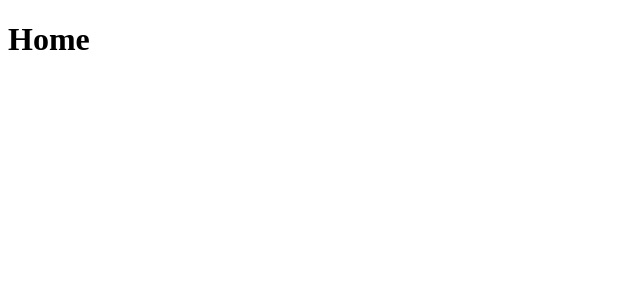
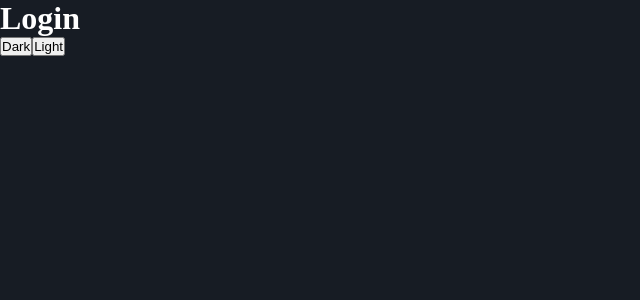
Before and after one commit to Woodsphreaker/react-web-ts-project-boilerplate, a React (Create React App) app: page / in a window 1280 px wide. Before the commit this address led to /home. Shown: the top 300 px of the page, without its empty margins (0-640 px from the left). Built offline with nearby package versions, Linux system fonts and the light colour scheme.

Commit message:
chore: Added global styles

```diff
--- a/src/App.tsx
+++ b/src/App.tsx
@@ -2,6 +2,7 @@ import React from 'react'
 import RootProvider from './context/index'
 import ThemeProvider from './themes/ThemeProvider'
 import Routes from './routes/index'
+import GlobalStyles from './styles/GlobalStyles'
 
 import history from './services/history'
 import { Router } from 'react-router-dom'
@@ -11,8 +12,8 @@ const App: React.FC = () => {
     <>
       <RootProvider>
         <ThemeProvider>
+          <GlobalStyles />
           <Router history={history}>
-            {console.log({ history, root: 'sim' })}
             <Routes />
           </Router>
         </ThemeProvider>
--- a/src/context/AuthenticationContext/index.tsx
+++ b/src/context/AuthenticationContext/index.tsx
@@ -34,7 +34,7 @@ const AuthenticationContext = createContext({} as IAuthenticationProvider)
 const AuthenticationProvider = ({
   children
 }: IAuthenticationProps): ReactElement => {
-  const [isAuthenticated, setAuthentication] = useState(true)
+  const [isAuthenticated, setAuthentication] = useState(false)
 
   useEffect(() => {
     setTimeout(() => {
--- a/src/context/ThemeContext/index.tsx
+++ b/src/context/ThemeContext/index.tsx
@@ -5,7 +5,7 @@ import React, {
   useContext,
   useState
 } from 'react'
-import { darkTheme, lightTheme } from '../../themes/index'
+import { dark, light } from '../../themes/index'
 
 interface IThemeProps {
   children?: ReactNode
@@ -17,7 +17,7 @@ interface IThemeOptions {
 
 interface IThemeProviderProps {
   theme: {
-    backgroundColor: string
+    colors: {}
   }
   choseTheme: ({ themeName }: IThemeOptions) => void
 }
@@ -25,13 +25,13 @@ interface IThemeProviderProps {
 const ThemeContext = createContext({} as IThemeProviderProps)
 
 const ThemeProvider = ({ children }: IThemeProps): ReactElement => {
-  const [theme, setTheme] = useState(darkTheme)
+  const [theme, setTheme] = useState(dark)
 
   const choseTheme = ({ themeName }: IThemeOptions): void => {
     const themes = {
-      dark: darkTheme,
-      light: lightTheme,
-      default: darkTheme
+      dark,
+      light,
+      default: dark
     }
 
     const selectedTheme = themes[themeName] || themes.default
--- a/src/pages/Login/index.tsx
+++ b/src/pages/Login/index.tsx
@@ -1,11 +1,24 @@
 import React from 'react'
 
-// import { Container } from './styles';
+import { Text } from './styles'
+
+import { useTheme } from '../../context/ThemeContext'
 
 const Login: React.FC = () => {
+  const { choseTheme } = useTheme()
+
   return (
     <div>
-      <h1>Login</h1>
+      <h1>
+        <Text>Login</Text>
+      </h1>
+
+      <button onClick={() => choseTheme({ themeName: 'dark' })} type="button">
+        Dark
+      </button>
+      <button onClick={() => choseTheme({ themeName: 'light' })} type="button">
+        Light
+      </button>
     </div>
   )
 }
--- /dev/null
+++ b/src/pages/Login/styles.ts
@@ -0,0 +1,7 @@
+import styled from 'styled-components'
+
+import { IThemeProps } from '../../themes/index'
+
+export const Text = styled.p`
+  color: ${({ theme }: IThemeProps) => theme.colors.text};
+`
--- /dev/null
+++ b/src/styles/GlobalStyles.ts
@@ -0,0 +1,20 @@
+import { createGlobalStyle } from 'styled-components'
+
+import { IThemeProps } from '../themes/index'
+
+export default createGlobalStyle<IThemeProps>`
+  * {
+    padding: 0;
+    margin: 0;
+    box-sizing: border-box;
+  }
+
+  html, body, #app {
+    min-width: 100vw;
+    min-height: 100vh;
+  }
+
+  body {
+    background-color: ${({ theme }) => theme.colors.bg}
+  }
+`
--- a/src/themes/index.ts
+++ b/src/themes/index.ts
@@ -1,7 +1,17 @@
-export const darkTheme = {
-  backgroundColor: '#171c24'
+export interface IThemeProps {
+  theme: typeof dark
 }
 
-export const lightTheme = {
-  backgroundColor: '#fff'
+export const dark = {
+  colors: {
+    bg: '#171c24',
+    text: '#fff'
+  }
 }
+
+export const light = {
+  colors: {
+    bg: '#fff',
+    text: '#171c24'
+  }
+}
```
